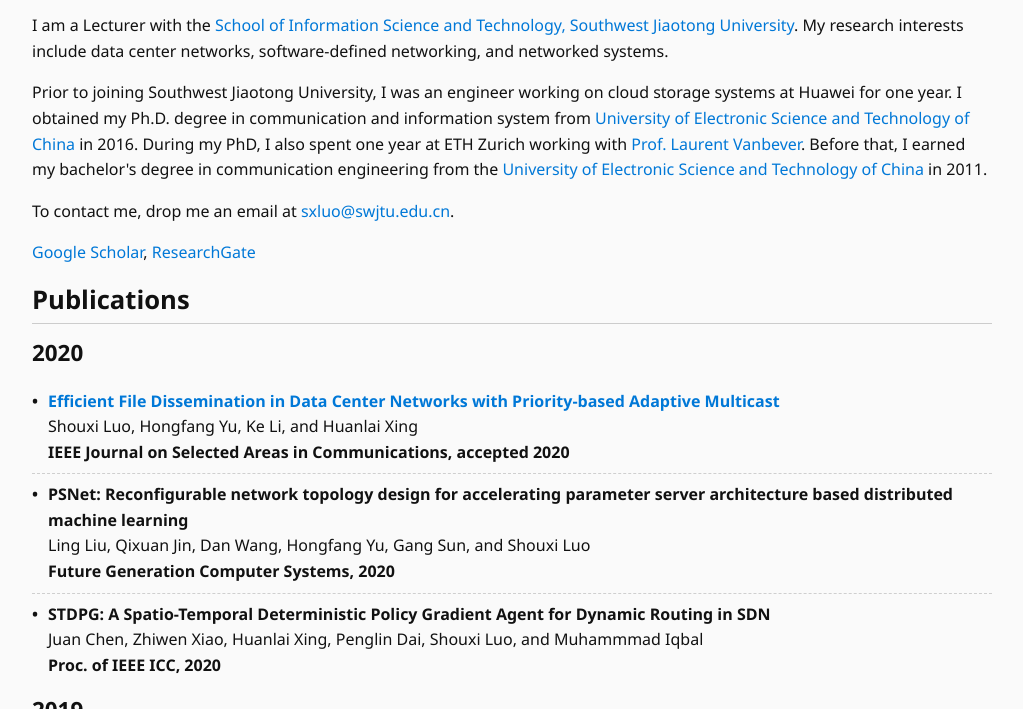
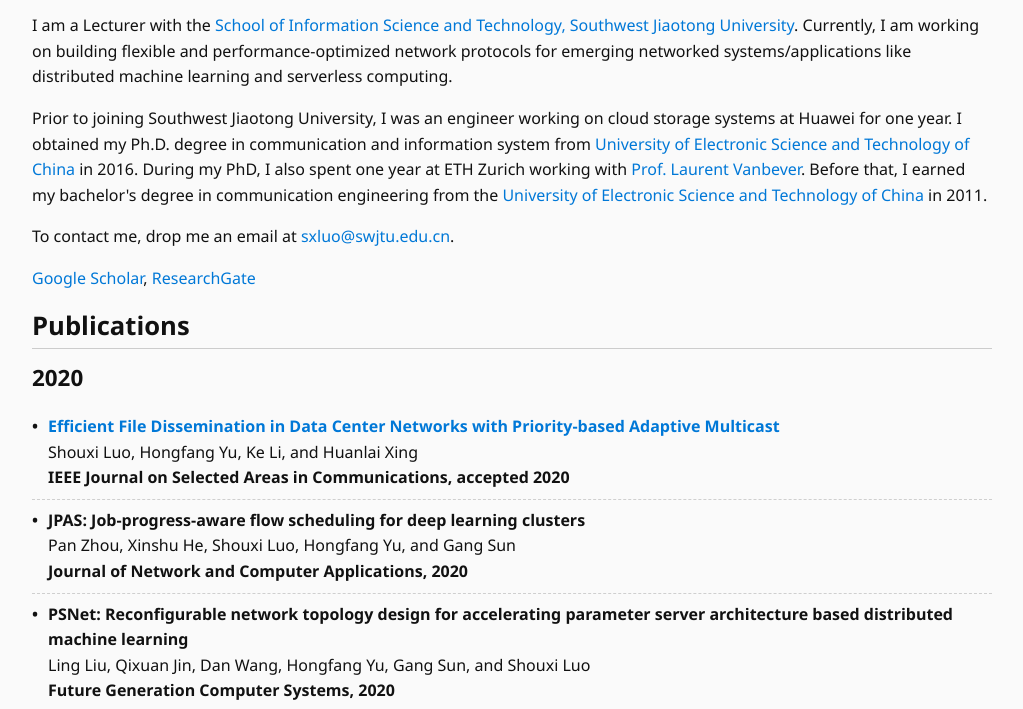
Before and after one commit to shouxi/shouxi.github.io, a plain HTML site: page index.html in a window 1280 px wide. Shown: the part 75-784 px from the top of the page, without its empty margins (128-1151 px from the left). Drawn offline with Linux system fonts and the light colour scheme.

Commit message:
add jpas

```diff
--- a/index.html
+++ b/index.html
@@ -36,7 +36,7 @@
 <meta property="og:url" content="https://shouxi.name/" />
 <meta property="og:description" content="Shouxi Luo&#8217;s Homepage." />
 <meta property="article:published_time" content="2020-02-11" />
-<meta property="article:modified_time" content="2020-02-11" />
+<meta property="article:modified_time" content="2020-03-18" />
 <meta name="twitter:card" content="summary" />
 <meta name="twitter:title" content="Shouxi Luo" />
 <meta name="twitter:description" content="Shouxi Luo&#8217;s Homepage." />
@@ -51,11 +51,11 @@
 <div class="gl-main" role="main">
 <div id="post-metadata">
 <h1>Shouxi Luo <!--span aria-hidden="true"> (</span><span lang="zh-CN">xx</span><span aria-hidden="true">)</span--></h1>
-<!--div class="gl-entry-metadata-box"><div class="dateline">As of 11 February 2020</div></div-->
+<!--div class="gl-entry-metadata-box"><div class="dateline">As of 18 March 2020</div></div-->
 </div>
 <article id="post-content" class="gl-suppress-deco">
 <!--figure class="gl-page-background gl-float-right" style="text-align: center;"><img src="./assets/images/hero-image.png" alt="A photo of Shouxi Luo" width="160" height="160" style="max-width: 160px;" /></figure-->
-<p>I am a Lecturer with the <a href="http://sist.swjtu.edu.cn/indexEn.do?action=index">School of Information Science and Technology, Southwest Jiaotong University</a>. My research interests include data center networks, software-defined networking, and networked systems. </p>
+<p>I am a Lecturer with the <a href="http://sist.swjtu.edu.cn/indexEn.do?action=index">School of Information Science and Technology, Southwest Jiaotong University</a>. Currently, I am working on building flexible and performance-optimized network protocols for emerging networked systems/applications like distributed machine learning and serverless computing. </p>
 <p>Prior to joining Southwest Jiaotong University, I was an engineer working on cloud storage systems at Huawei for one year. I obtained my Ph.D. degree in communication and information system from <a href="https://en.uestc.edu.cn/">University of Electronic Science and Technology of China</a> in 2016. During my PhD, I also spent one year at ETH Zurich working with <a href="https://vanbever.eu/">Prof. Laurent Vanbever</a>. Before that, I earned my bachelor&#39;s degree in communication engineering from the <a href="https://en.uestc.edu.cn/">University of Electronic Science and Technology of China</a> in 2011. </p>
 <p>To contact me, drop me an email at <span id="_eml" class="gl-eml">what at what </span>.</p>
 <p><a href="https://scholar.google.com/citations?user=AGtVxDcAAAAJ">Google Scholar</a>, <a href="https://www.researchgate.net/profile/Shouxi_Luo">ResearchGate</a></p>
@@ -82,6 +82,11 @@ tgt.removeAttribute('class');
 <div class="gl-bibtex-entry-title"><span class="gl-bibtex-entry-bullet" aria-label="bullet symbol">&#8226; </span><a href="./publications/jsac20-pam.pdf" rel="nofollow">Efficient File Dissemination in Data Center Networks with Priority-based Adaptive Multicast</a></div>
 <div class="gl-bibtex-entry-authors">Shouxi Luo, Hongfang Yu, Ke Li, and Huanlai Xing</div>
 <div class="gl-bibtex-entry-info"><span class="gl-bibtex-entry-venue">IEEE Journal on Selected Areas in Communications, accepted 2020</span></div>
+</div>
+<div class="gl-bibtex-entry gl-bibtex-notfirstentry" id="bibitem_jnca20-jpas">
+<div class="gl-bibtex-entry-title"><span class="gl-bibtex-entry-bullet" aria-label="bullet symbol">&#8226; </span><a>JPAS: Job-progress-aware flow scheduling for deep learning clusters</a></div>
+<div class="gl-bibtex-entry-authors">Pan Zhou, Xinshu He, Shouxi Luo, Hongfang Yu, and Gang Sun</div>
+<div class="gl-bibtex-entry-info"><span class="gl-bibtex-entry-venue">Journal of Network and Computer Applications, 2020</span></div>
 </div>
 <div class="gl-bibtex-entry gl-bibtex-notfirstentry" id="bibitem_fgcs20-psnet">
 <div class="gl-bibtex-entry-title"><span class="gl-bibtex-entry-bullet" aria-label="bullet symbol">&#8226; </span><a>PSNet: Reconfigurable network topology design for accelerating parameter server architecture based distributed machine learning</a></div>
```
Also changed, not shown: 1 other file.
